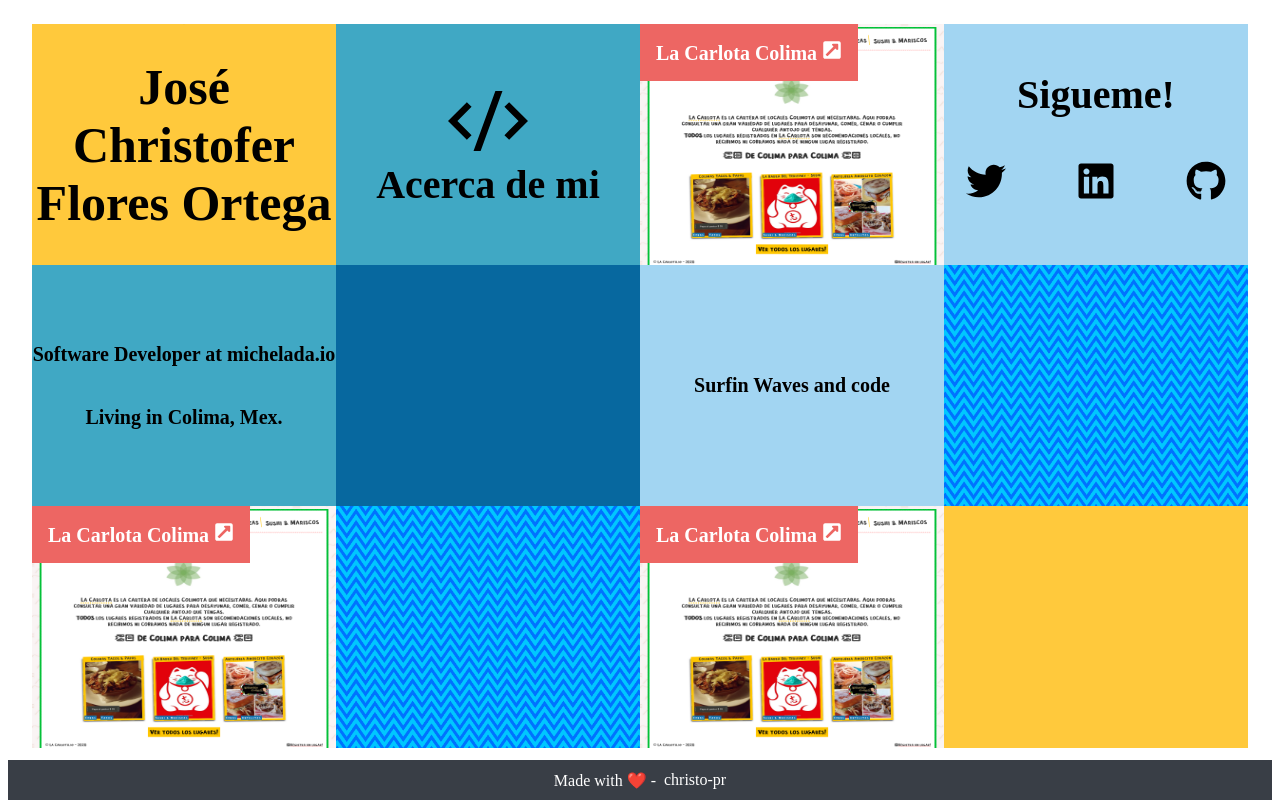
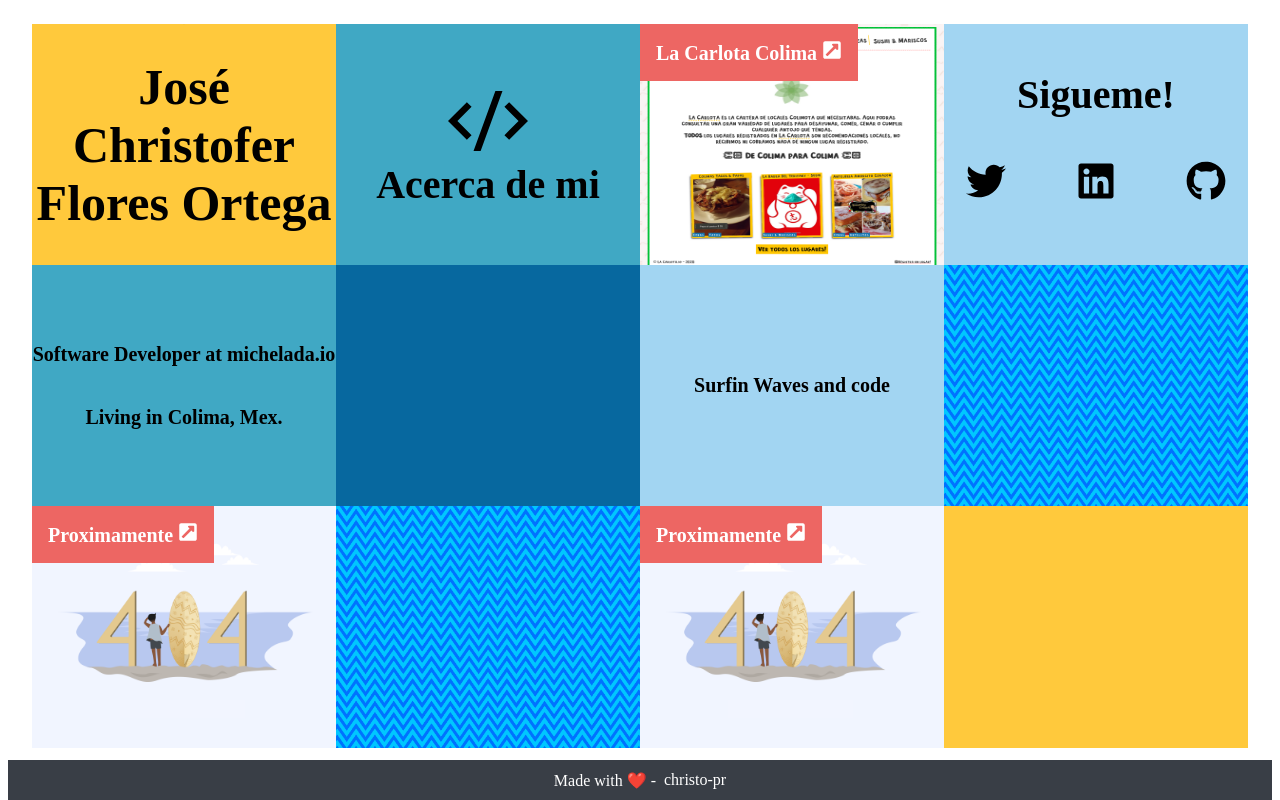
Before and after one commit to christo-pr/christopr.me, a Next.js app: page / in a window 1280 px wide. Built offline with nearby package versions, Linux system fonts and the light colour scheme; a web font is replaced by a local one.

Commit message:
More nice things

```diff
--- a/christopr.json
+++ b/christopr.json
@@ -37,9 +37,9 @@
   {
     "type": "project",
     "info": {
-      "name": "La Carlota Colima",
-      "url": "https://lacarlota.christopr.me",
-      "image": "./lacarlota-colima.png"
+      "name": "Proximamente",
+      "url": "#",
+      "image": "./404.png"
     }
   },
   {
@@ -48,9 +48,9 @@
   {
     "type": "project",
     "info": {
-      "name": "La Carlota Colima",
-      "url": "https://lacarlota.christopr.me",
-      "image": "./lacarlota-colima.png"
+      "name": "Proximamente",
+      "url": "#",
+      "image": "./404.png"
     }
   },
   {
--- a/components/ui/ChristoprItem.js
+++ b/components/ui/ChristoprItem.js
@@ -32,7 +32,7 @@
       {text && <p>{text}</p>}
       {link && <Link href={link.to}>{link.text}</Link>}
       {type === "project" && (
-        <a href={info.url} target="_blank">
+        <a href={info.url} target={info.url === "#" ? "_self" : "_blank"}>
           <img src={info.image} alt={info.name} />
           <h3>
             {info.name}
--- a/components/ui/MySocials.js
+++ b/components/ui/MySocials.js
@@ -9,13 +9,23 @@
   return (
     <ul>
       <li>
-        <Twitter />
+        <a
+          href="https://twitter.com/christo_pr"
+          target="_blank"
+          rel="noopener noreferrer"
+        >
+          <Twitter />
+        </a>
       </li>
       <li>
-        <Linkedin />
+        <a href="https://www.linkedin.com/in/christofer-flores/">
+          <Linkedin />
+        </a>
       </li>
       <li>
-        <Github />
+        <a href="https://github.com/christo-pr">
+          <Github />
+        </a>
       </li>
     </ul>
   )
```
Also changed, not shown: public/404-page.png (added), public/404.png (added).
